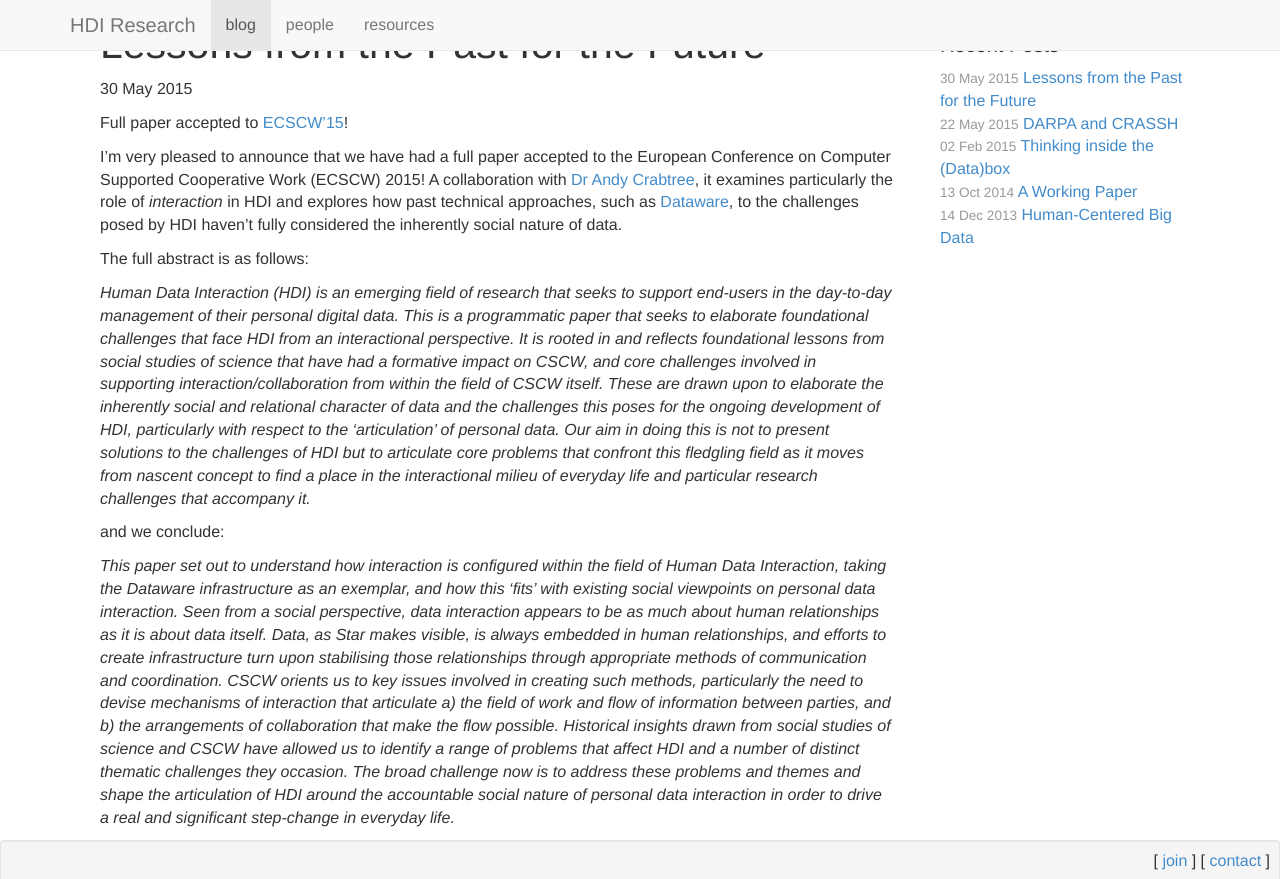
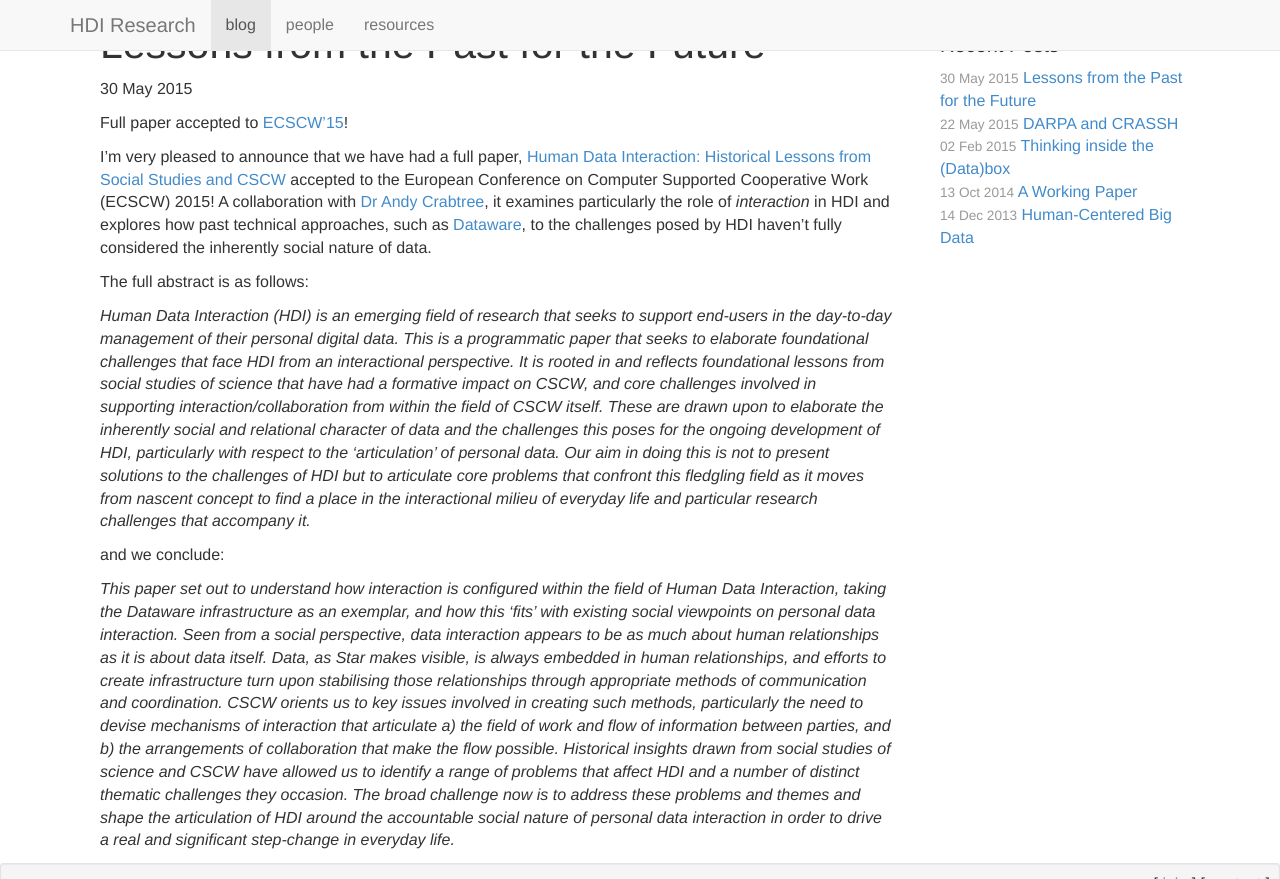
Before and after one commit to hdiresearch/hdiresearch.github.io, a Jekyll site: the page built from blog/_posts/2015-05-30-ECSCW15.md, in a window 1280 px wide and 1226 px high, cut to the strip 0-879 px from the top of the window. Built offline with Jekyll 4.4.1, drawn with Linux system fonts in a browser that asks for light colours; nearby versions of some CDN libraries; some web fonts are replaced.

Commit message:
blog: add paper title

```diff
--- a/blog/_posts/2015-05-30-ECSCW15.md
+++ b/blog/_posts/2015-05-30-ECSCW15.md
@@ -7,7 +7,7 @@ author: Richard Mortier <richard.mortier@cl.cam.ac.uk>
 
 Full paper accepted to [ECSCW'15](http://)!
 
-I'm very pleased to announce that we have had a full paper accepted to the
+I'm very pleased to announce that we have had a full paper, [Human Data Interaction: Historical Lessons from Social Studies and CSCW](http://mor1.github.io/publications/pdf/ecscw15-hdi.pdf) accepted to the
 European Conference on Computer Supported Cooperative Work (ECSCW) 2015! A
 collaboration with [Dr Andy Crabtree](http://www.andy-crabtree.com/), it
 examines particularly the role of _interaction_ in HDI and explores how past
```
